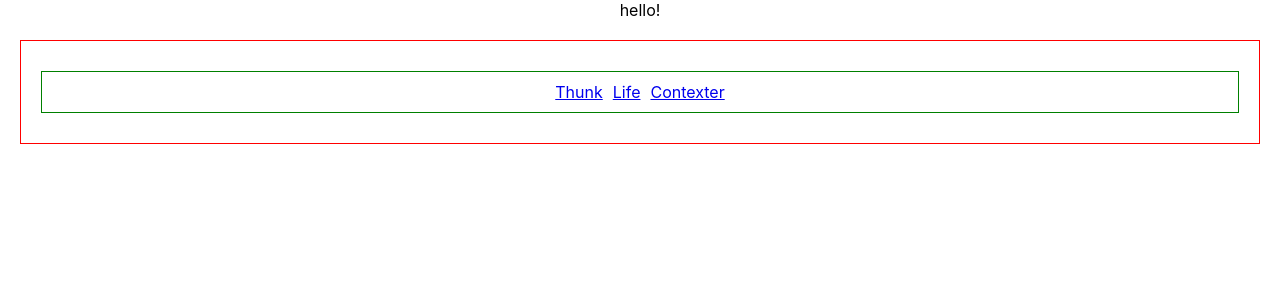
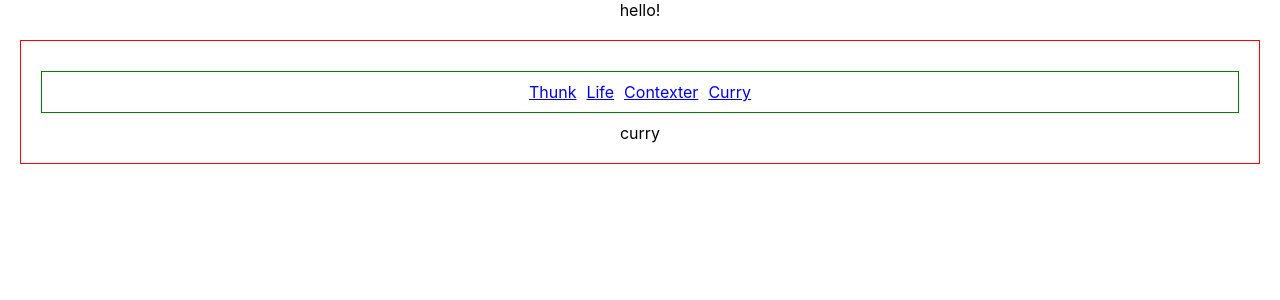
Before and after one commit to shen774411223d/project-javascript, a React (Create React App) app in the folder redux-realize/: page /curry in a window 1280 px wide. Shown: the top 300 px of the page. Built offline with nearby package versions, Linux system fonts and the light colour scheme.

Commit message:
引入 ramda库，新建函数式组件的路由

```diff
--- a/redux-realize/package.json
+++ b/redux-realize/package.json
@@ -3,6 +3,7 @@
   "version": "0.1.0",
   "private": true,
   "dependencies": {
+    "ramda": "^0.27.1",
     "react": "^16.11.0",
     "react-dom": "^16.11.0",
     "react-redux": "^7.1.3",
--- a/redux-realize/src/App.js
+++ b/redux-realize/src/App.js
@@ -2,7 +2,7 @@ import React, { useEffect, useRef } from 'react';
 import { Switch, Route, Link, useRouteMatch, useHistory, useLocation } from 'react-router-dom'
 import { connect } from 'react-redux'
 import { setBaseMsg, setBaseNum, fetchBaseMsg } from './redux/actions'
-import { Thunk, Life, Contexter } from './views'
+import { Thunk, Life, Contexter, Curry } from './views'
 import './App.css';
 const LINK = [
   {
@@ -18,6 +18,11 @@ const LINK = [
   {
     path: '/contexter',
     name: 'Contexter',
+    isIndex: false
+  },
+  {
+    path: '/curry',
+    name: 'Curry',
     isIndex: false
   }
 ]
@@ -71,6 +76,9 @@ function App(props) {
           <Route exact path="/contexter/:id">
             <Contexter index="2" />
           </Route>
+          <Route exact path="/curry">
+            <Curry />
+          </Route>
         </Switch>
       </div>
     </div>
--- /dev/null
+++ b/redux-realize/src/views/Curry/index.jsx
@@ -0,0 +1,11 @@
+import React from 'react'
+
+const Curry = props => {
+  return (
+    <div>
+      <p>curry</p>
+    </div>
+  )
+}
+
+export default Curry
--- a/redux-realize/src/views/index.js
+++ b/redux-realize/src/views/index.js
@@ -1,3 +1,4 @@
 export {default as Thunk} from './thunk'
 export {default as Life} from './Life'
 export {default as Contexter} from './Contexter'
+export {default as Curry} from './Curry'
```
Also changed, not shown: 1 other file (tests, documents, lock files or other folders).
